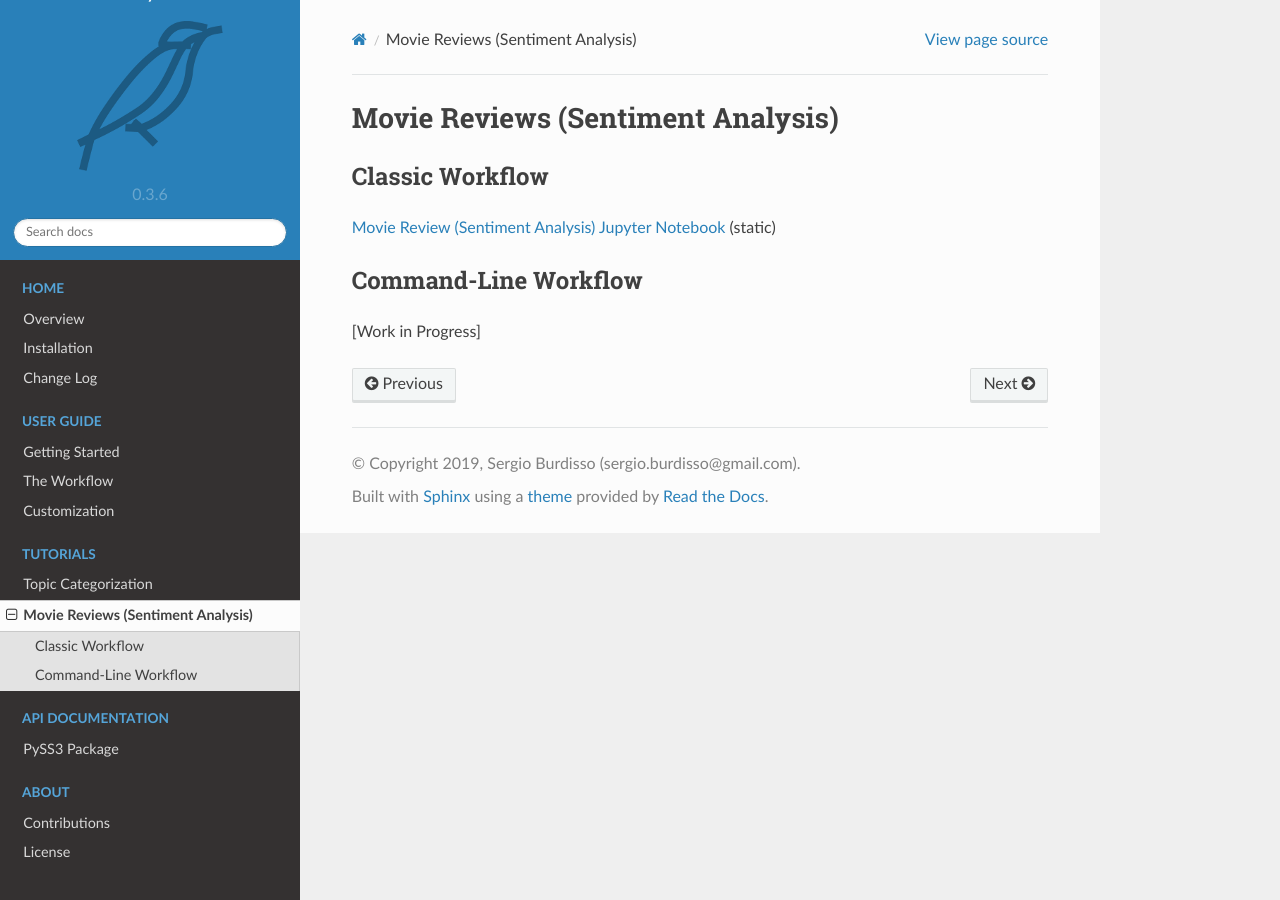
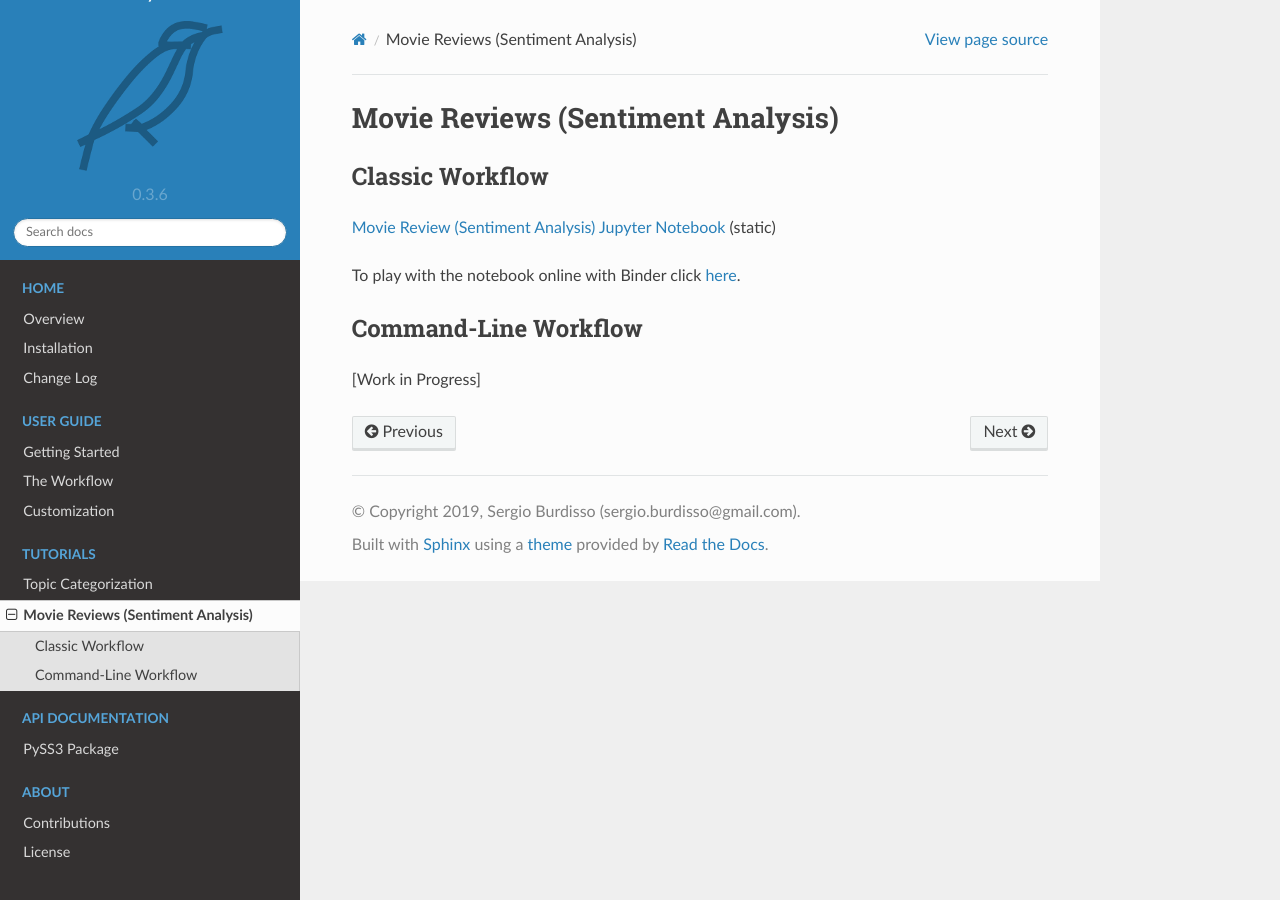
Before and after one commit to sergioburdisso/pyss3, a Sphinx documentation site: the page built from docs/tutorials/movie-review.rst, in a window 1280 px wide. Built offline with Sphinx 7.4.7 and the Read the Docs theme 2.0.0, drawn with Linux system fonts in a browser that asks for light colours.

Commit message:
Binder + working on movie review tutorial

```diff
--- a/docs/tutorials/movie-review-notebook.rst
+++ b/docs/tutorials/movie-review-notebook.rst
@@ -26,7 +26,7 @@ Before we begin, let's import needed modules...
 ... and unzip the "movie\_review.zip" dataset inside the ``datasets``
 folder.
 
-.. code:: python
+.. code:: shell
 
     !unzip -u datasets/movie_review.zip -d datasets/
 
--- a/docs/tutorials/movie-review.rst
+++ b/docs/tutorials/movie-review.rst
@@ -11,6 +11,7 @@ Classic Workflow
 
 :ref:`movie-reviews-notebook` (static)
 
+To play with the notebook online with Binder click `here <https://mybinder.org/v2/gh/sergioburdisso/pyss3/master?filepath=examples/movie_review.ipynb>`__.
 
 ..  conda create --name p3+pyss3 python=3
 ..  conda activate p3+pyss3
```
Also changed, not shown: README.md (+1 -0 lines), 1 other file.
